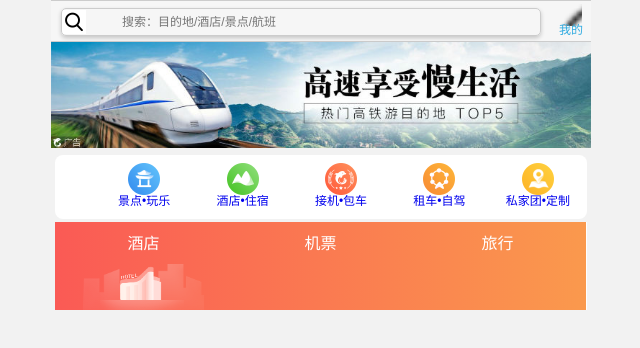
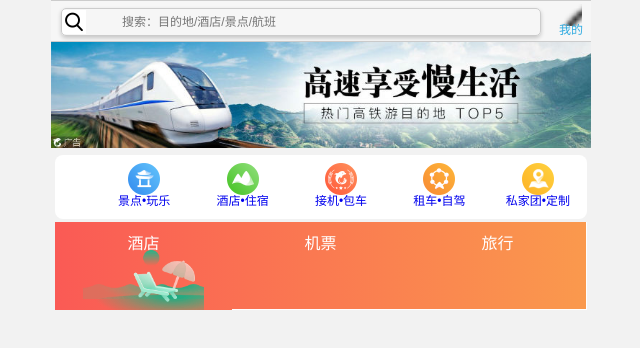
Before and after one commit to cosmozyh/flex-practice, a plain HTML site: page index.html in a window 1280 px wide. Shown: the whole page, without its empty margins (319-959 px from the left). Drawn offline with Linux system fonts and the light colour scheme.

Commit message:
.nav-items部分修改

```diff
--- a/css/index.css
+++ b/css/index.css
@@ -184,3 +184,27 @@ nav {
   line-height: 44px;
   color: #fff;
 }
+
+.nav-items a:nth-child(1) {
+  border-bottom: 1px solid #fff;
+}
+
+.nav-common:nth-child(2) {
+  background: -webkit-gradient(left, #4b90ed, #53bced);
+}
+
+.nav-items:nth-child(1) a {
+  border: 0;
+  background: url(../images/hotel.png) no-repeat bottom center;
+  background-size: 121px auto;
+}
+
+.nav-common:nth-child(3) {
+  background: -webkit-gradient(left, #34c2a9, #6cd559);
+}
+
+.nav-items:nth-child(1) a {
+  border: 0;
+  background: url(../images/hotel2.png) no-repeat bottom center;
+  background-size: 121px auto;
+}
```
